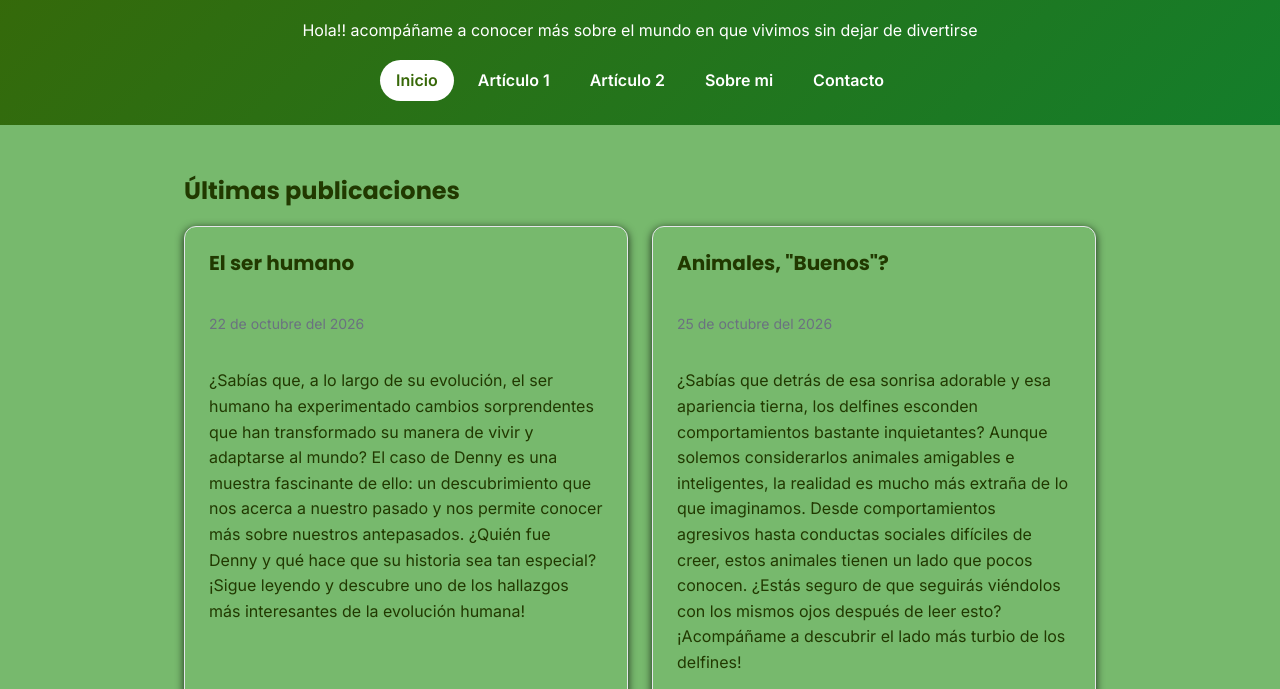
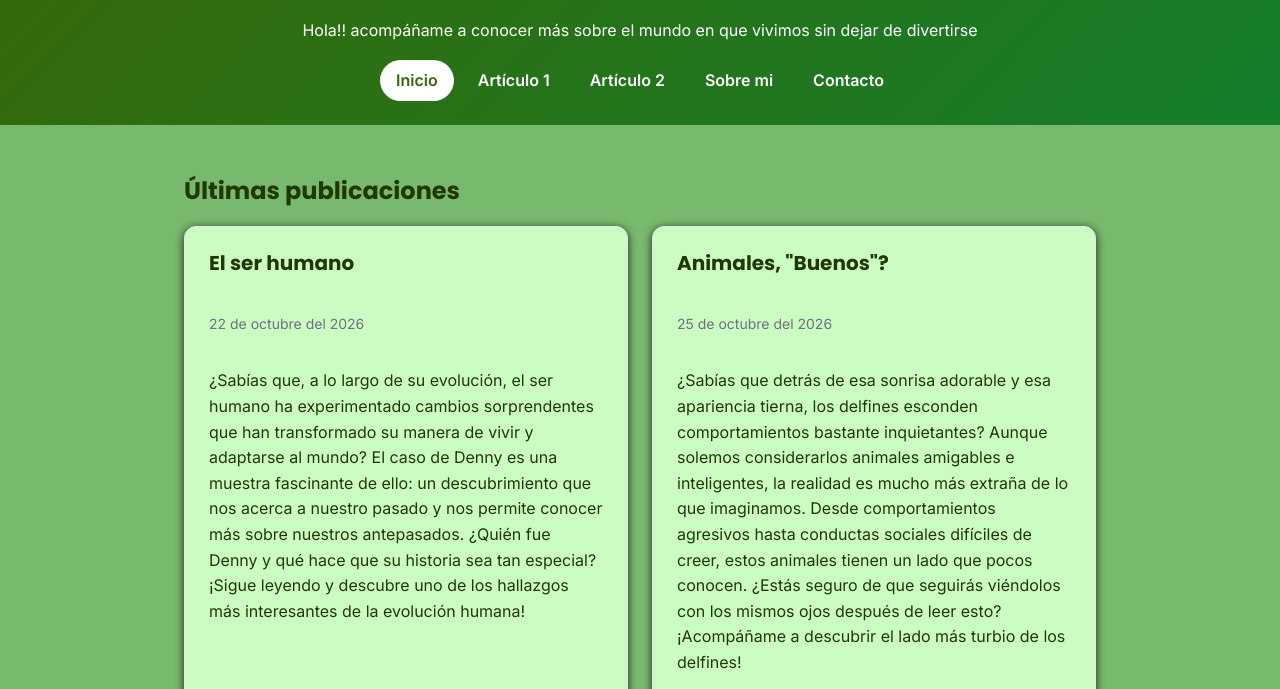
Before and after one commit to Ruth09world/02-blog-personal, a plain HTML site: page index.html in a window 1280 px wide. Shown: the part 102-791 px from the top of the page. Drawn offline with Linux system fonts and the light colour scheme.

Commit message:
feat/Cambio variable

```diff
--- a/css/estilos.css
+++ b/css/estilos.css
@@ -7,7 +7,7 @@
     --color-primario: #376808;
     --color-primario-oscuro: #147e2b;
     --color-fondo: #77B96D;
-    --color-superficie: #77B96D;
+    --color-superficie: #cbfdc3;
     --color-texto: #213900;
     --color-texto-suave: #6b7280;
     --color-borde: #e5e7eb;
```
